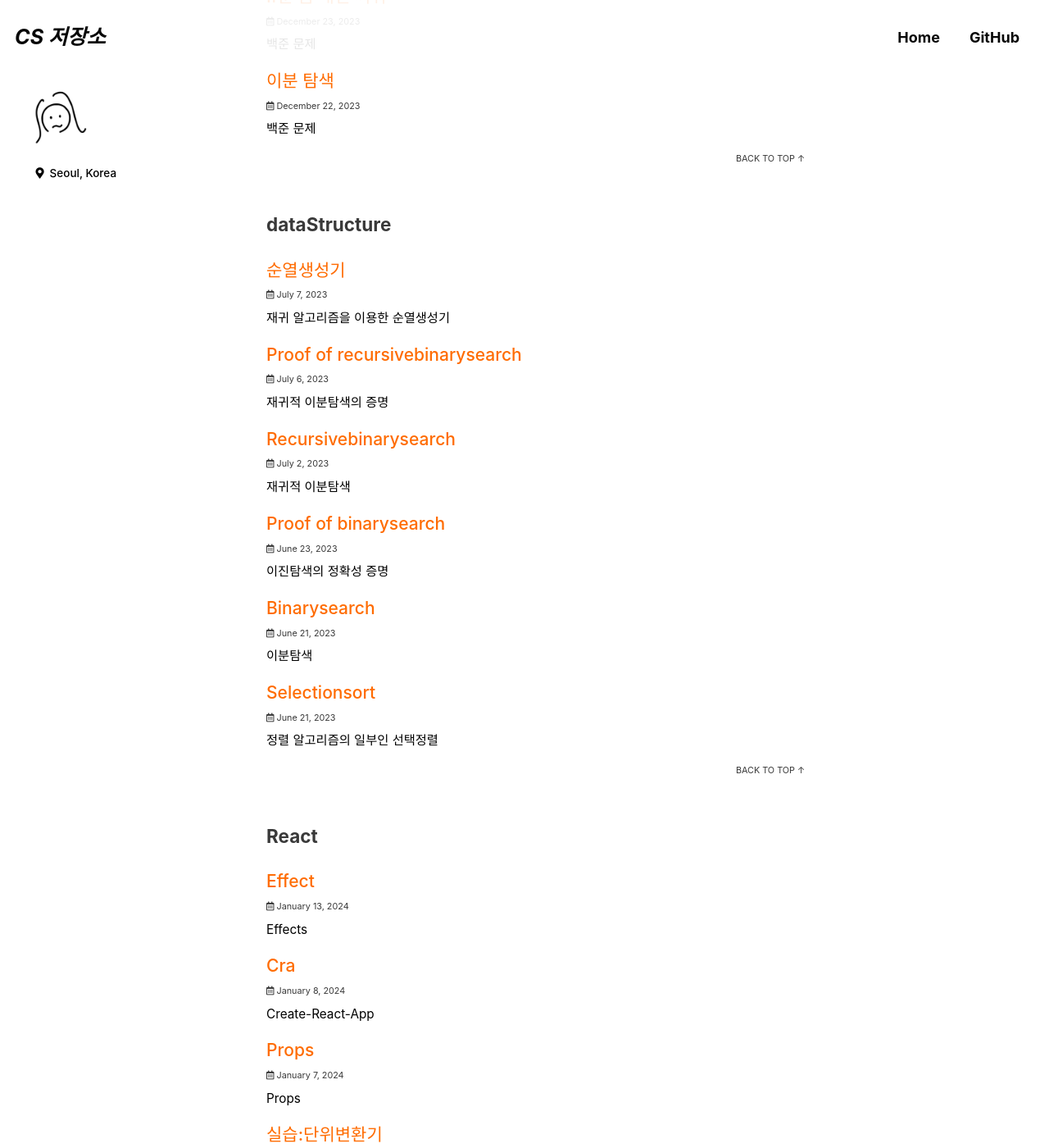
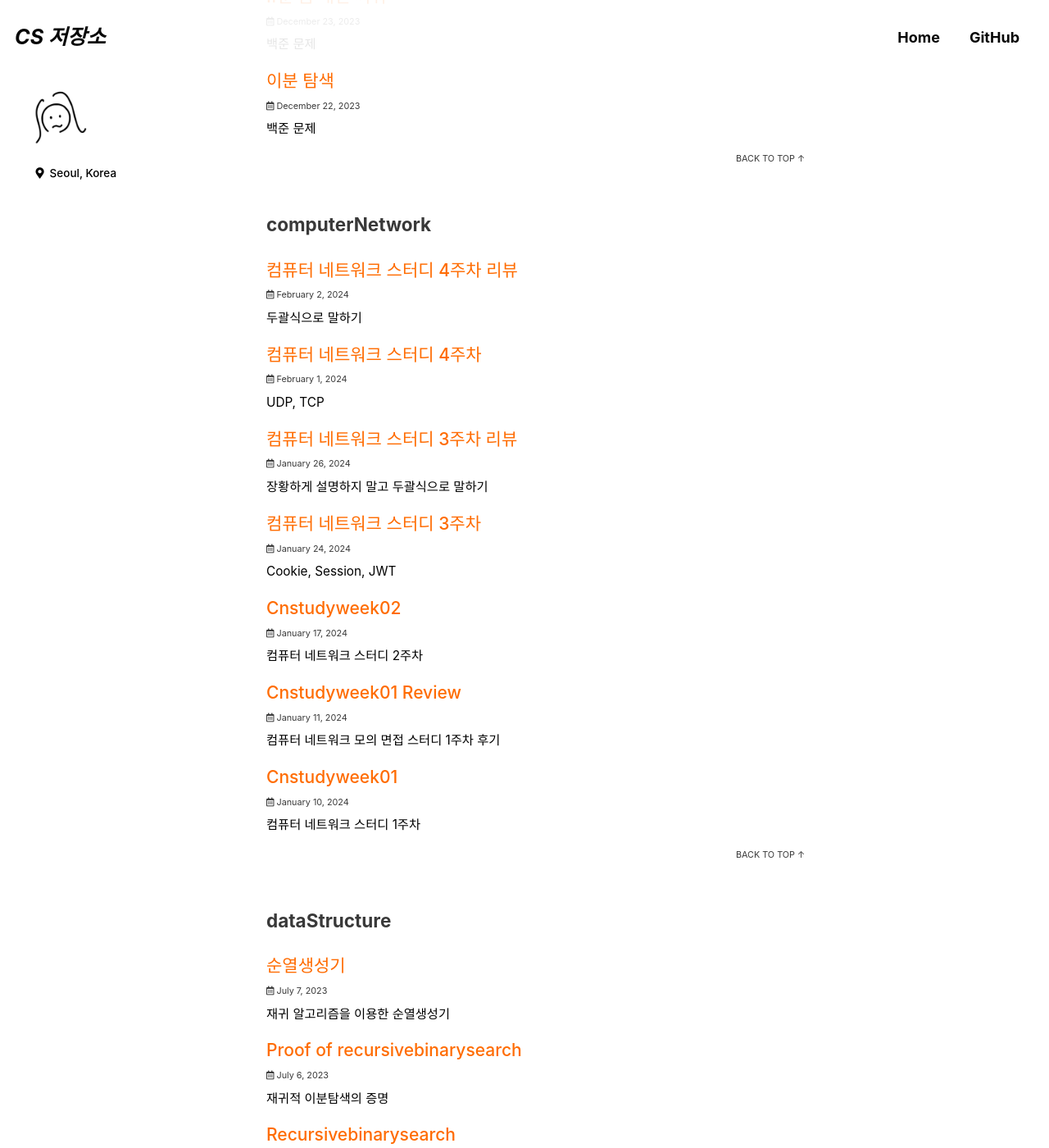
Before and after one commit to forwarder1121/forwarder1121.github.io, a Jekyll site: the page built from _pages/categories-archive.md, in a window 1280 px wide and 1400 px high, scrolled down 2251 px. Shown: the whole window at 82% size. Built offline with Jekyll 4.4.1, drawn with Linux system fonts in a browser that asks for light colours; cached includes are drawn as plain includes; some web fonts are replaced; some of the changed text lies outside the part shown.

Commit message:
FIX : META

```diff
--- a/_posts/스터디/컴퓨터네트워크/2024-02-01-CNStudyWeek04.md
+++ b/_posts/스터디/컴퓨터네트워크/2024-02-01-CNStudyWeek04.md
@@ -1,3 +1,10 @@
+---
+title: "컴퓨터 네트워크 스터디 4주차"
+excerpt: "UDP, TCP"
+categories:
+  - computerNetwork
+---
+
 # 컴퓨터 네트워크 스터디 4주차
 
 # UDP
--- a/_posts/스터디/컴퓨터네트워크/2024-02-02-CNStudyWeek04-review.md
+++ b/_posts/스터디/컴퓨터네트워크/2024-02-02-CNStudyWeek04-review.md
@@ -1,6 +1,11 @@
+---
+title: "컴퓨터 네트워크 스터디 4주차 리뷰"
+excerpt: "두괄식으로 말하기"
+categories:
+  - computerNetwork
+---
+
 # 컴퓨터 네트워크 스터디 4주차 리뷰
-
-
 
 ## 취업 Tip
 
@@ -10,11 +15,7 @@
 >
 > 학점 필요없다. ->
 
-
-
 공모전 : [요즘것들](https://www.allforyoung.com/)
-
-
 
 ## 면접 Feedback
 
@@ -28,8 +29,6 @@
 
    카메라 렌즈를 보지 않고 다른 허공을 보며 대답했었는데, 그냥 카메라 렌즈 보고 대답하자.
 
-
-
 ## 회고
 
 나 빼고 다들 취준생인데, 기술 스택에 대해 다들 잘 알고 계셨다.
@@ -38,20 +37,14 @@
 
 또한 딕션이 좋은 것은 매우 큰 장점 같다. 아나운서 같이 귀에 잘 박히는 딕션이 매우 긍정적으로 보이는 요소가 되었다.
 
-
-
 마지막으로 학점이 중요하지 않다고 멘토분이 말씀하셨고, 그럴바에 공모전이나 플젝을 많이 하라고 말씀하셨다.
 
 나는 응통 복수전공을 계속 하는 것이 맞는지에 대한 고민을 이번 학기 개강 전까지 마무리 지어야 한다.
 
 대학원을 가지 않는 수준에서 응통학위가 쓸모가 있으려나??
 
-
-
 일단 지금은 멘토분에게 카톡을 보내놓은 상태이고, 네이버 부스트클래스 멘토분께도 내일 여쭤봐야겠다.
 
 추가적으로 관련 분야의 아는 사람들에게 같은 내용으로 조언을 구하고 결정하자.
 
-
-
 본능적으로 내 마음은 복수전공 포기하고 프젝, 공모전 가져가는 것으로 끌리고 있지만 이 길이 틀릴 수 있으니.
```
